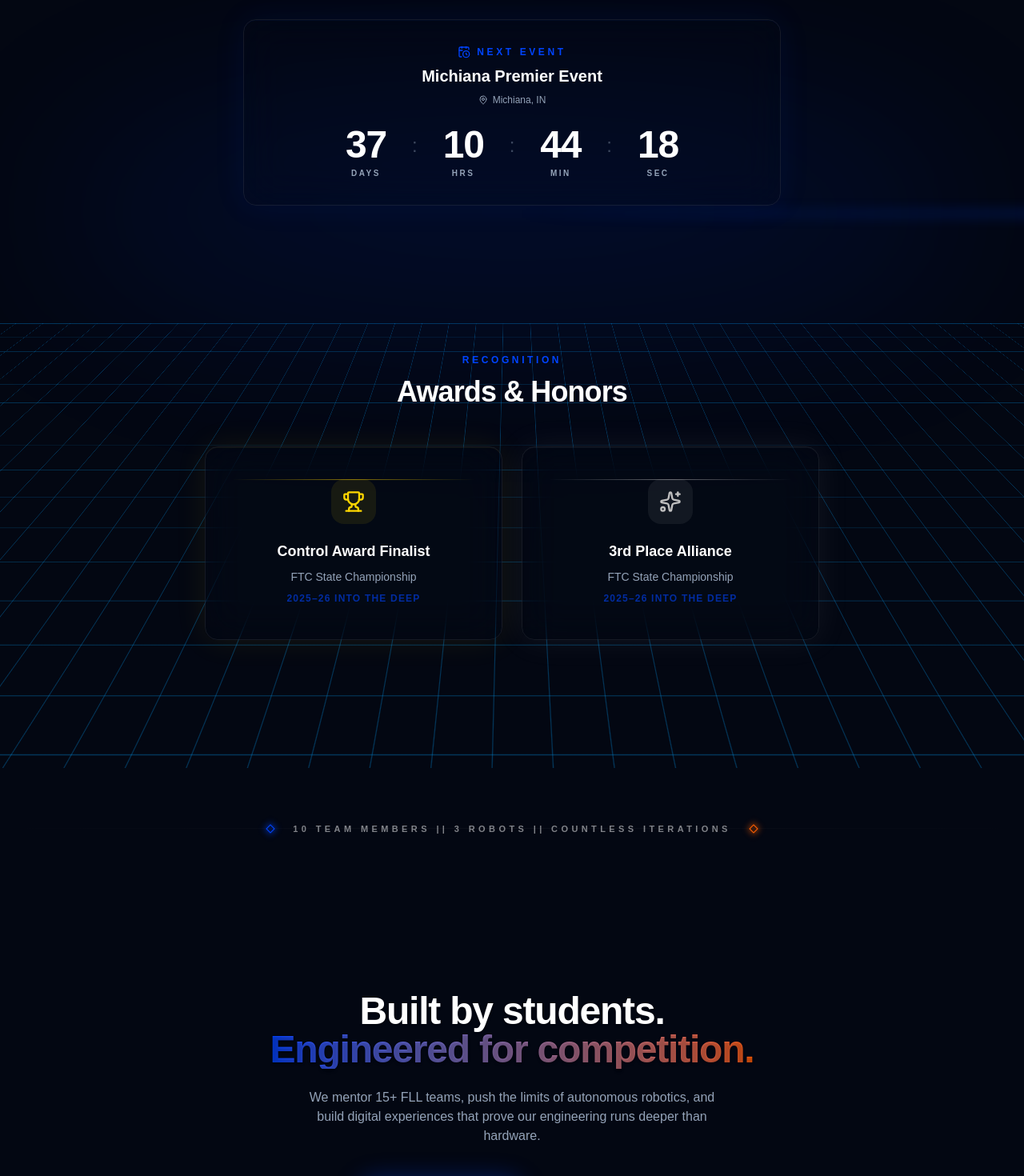
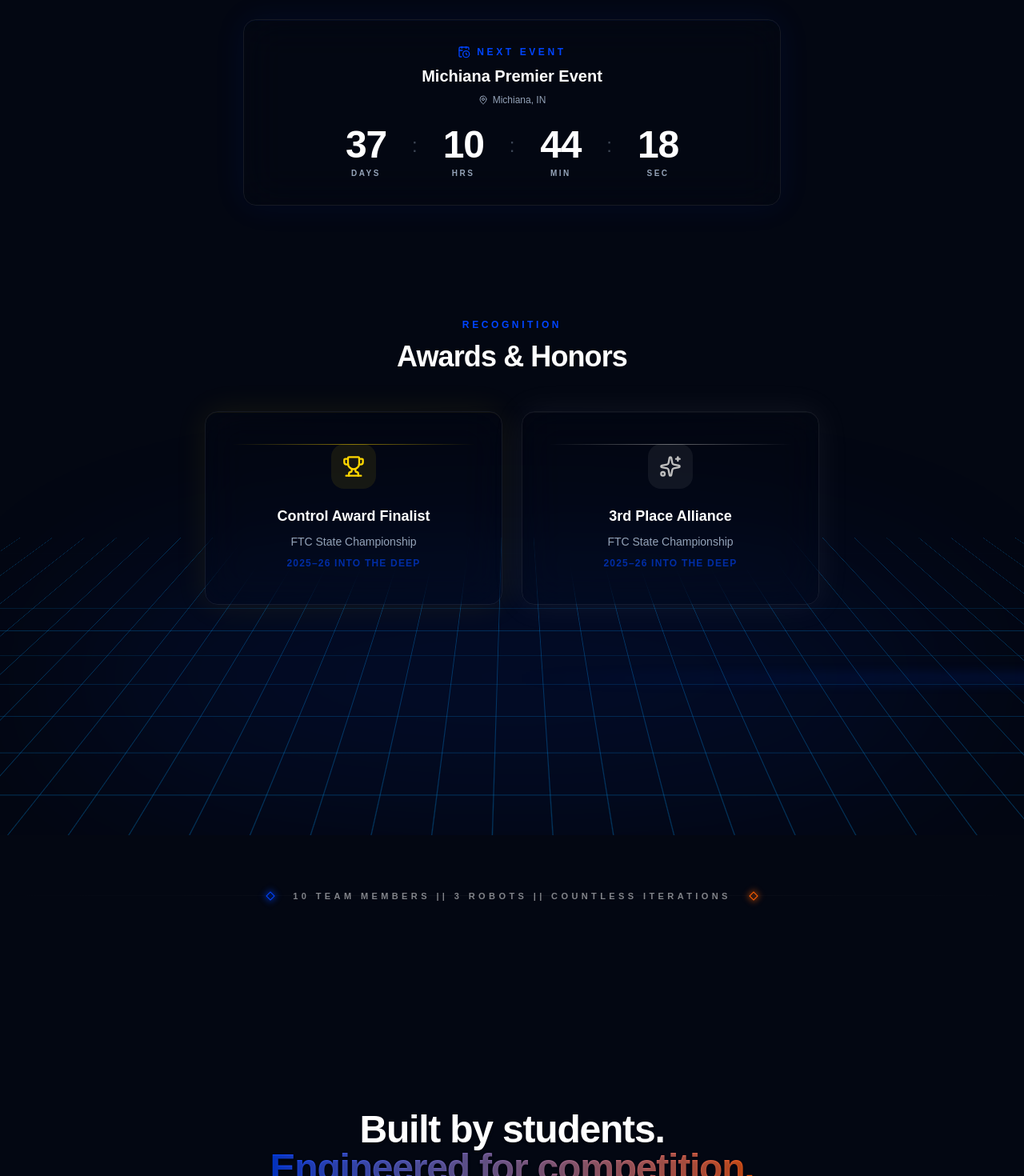
Before and after one commit to MunchemOG/electrolightsTeamSite, a React (Vite) app: page / in a window 1280 px wide. Shown: the part 1200-2670 px from the top of the page at 80% size. Built offline with nearby package versions, Linux system fonts and the light colour scheme.

Commit message:
feat: integrate CyberGrid background into AwardsCallout and adjust grid positioning

```diff
--- a/src/features/landing/AwardsCallout.tsx
+++ b/src/features/landing/AwardsCallout.tsx
@@ -1,6 +1,7 @@
 import { Trophy, Sparkles } from 'lucide-react'
 import { GlassCard } from '@/components/ui/GlassCard'
 import { SpringFadeIn } from '@/components/motion/SpringFadeIn'
+import { CyberGrid } from './CyberGrid'
 
 interface Award {
   title: string
@@ -33,7 +34,7 @@ const AWARDS: Award[] = [
  */
 export function AwardsCallout() {
   return (
-    <section id="awards-callout" className="relative z-10 py-40">
+    <section id="awards-callout" className="relative z-10 pt-34 pb-72 overflow-hidden">
       <div className="container mx-auto px-6">
         {/* Section Header */}
         <SpringFadeIn>
@@ -46,8 +47,15 @@ export function AwardsCallout() {
             </h2>
           </div>
         </SpringFadeIn>
+      </div>
 
-        {/* Awards Grid */}
+      {/* CyberGrid background starting AFTER heading */}
+      <div className="absolute inset-x-0 bottom-0 pointer-events-none" style={{ top: '130px' }}>
+        <CyberGrid />
+      </div>
+
+      <div className="container relative z-10 mx-auto px-6 mt-8">
+        {/* Awards Grid wrapper */}
         <div className="mx-auto flex max-w-3xl flex-col gap-6 md:flex-row">
           {AWARDS.map((award, i) => (
             <SpringFadeIn key={award.title} delay={i * 0.15} className="flex-1">
--- a/src/features/landing/CyberGrid.tsx
+++ b/src/features/landing/CyberGrid.tsx
@@ -14,7 +14,7 @@ export function CyberGrid() {
 
       {/* Grid Plane */}
       <div
-        className={`absolute bottom-[-50%] left-[-50%] right-[-50%] top-[10%] z-0
+        className={`absolute bottom-[-50%] left-[-50%] right-[-50%] top-0 z-0
           bg-[linear-gradient(rgba(0,162,255,0.3)_1px,transparent_1px),linear-gradient(90deg,rgba(0,162,255,0.3)_1px,transparent_1px)]
           bg-[size:60px_60px] [transform:rotateX(65deg)]
           ${prefersReduced ? '' : 'animate-[grid-scroll_1.5s_linear_infinite]'}
@@ -22,8 +22,8 @@ export function CyberGrid() {
       />
 
       {/* Center glowing horizon light */}
-      <div className="absolute left-1/2 top-[35%] h-64 w-full max-w-6xl -translate-x-1/2 -translate-y-1/2 rounded-[100%] bg-brand-electric/20 blur-[120px] opacity-60" />
-      <div className="absolute left-1/2 top-[35%] h-1 w-full bg-gradient-to-r from-transparent via-brand-electric/50 to-transparent blur-sm" />
+      <div className="absolute left-1/2 top-[70%] h-64 w-full max-w-6xl -translate-x-1/2 -translate-y-1/2 rounded-[100%] bg-brand-electric/20 blur-[120px] opacity-60" />
+      <div className="absolute left-1/2 top-[70%] h-1 w-full bg-gradient-to-r from-transparent via-brand-electric/50 to-transparent blur-sm" />
     </div>
   )
 }
--- a/src/pages/public/LandingPage.tsx
+++ b/src/pages/public/LandingPage.tsx
@@ -4,7 +4,6 @@ import { StatsBar } from '@/features/landing/StatsBar'
 import { CountdownTimer } from '@/features/landing/CountdownTimer'
 import { AwardsCallout } from '@/features/landing/AwardsCallout'
 import { TechDivider } from '@/features/landing/TechDivider'
-import { CyberGrid } from '@/features/landing/CyberGrid'
 import { SpringFadeIn } from '@/components/motion/SpringFadeIn'
 
 export default function LandingPage() {
@@ -30,15 +29,9 @@ export default function LandingPage() {
       <TechDivider label="DECODE // SEASON" />
 
       {/* ═══════════════════════════════════════════
-          CYBER GRID WRAPPER
-          ═══════════════════════════════════════════ */}
-      <div className="relative overflow-hidden">
-        <CyberGrid />
-
-        {/* ═══════════════════════════════════════════
           COUNTDOWN — Next event ticker
           ═══════════════════════════════════════════ */}
-        <section className="relative z-10 py-5">
+      <section className="relative z-10 pt-5 pb-0">
         <div className="container mx-auto px-6">
           <SpringFadeIn>
             <div className="mb-10 text-center">
@@ -58,17 +51,16 @@ export default function LandingPage() {
       </section>
 
       {/* ═══════════════════════════════════════════
-            AWARDS — Innovate Winner, Inspire Finalist
+          AWARDS — With CyberGrid background
           ═══════════════════════════════════════════ */}
       <AwardsCallout />
-      </div>
 
       <TechDivider label="10 TEAM MEMBERS || 3 ROBOTS || COUNTLESS ITERATIONS" />
 
       {/* ═══════════════════════════════════════════
           CLOSING CTA
           ═══════════════════════════════════════════ */}
-      <section className="relative z-10 py-32 bg-bg-base">
+      <section className="relative z-10 py-48 bg-bg-base">
         <div className="container mx-auto px-6 text-center">
           <SpringFadeIn>
             <h2 className="mx-auto mb-6 max-w-2xl text-3xl font-black tracking-tight text-white md:text-5xl text-shadow-md">
```
Lines whose indentation alone changed are shown as unchanged.
